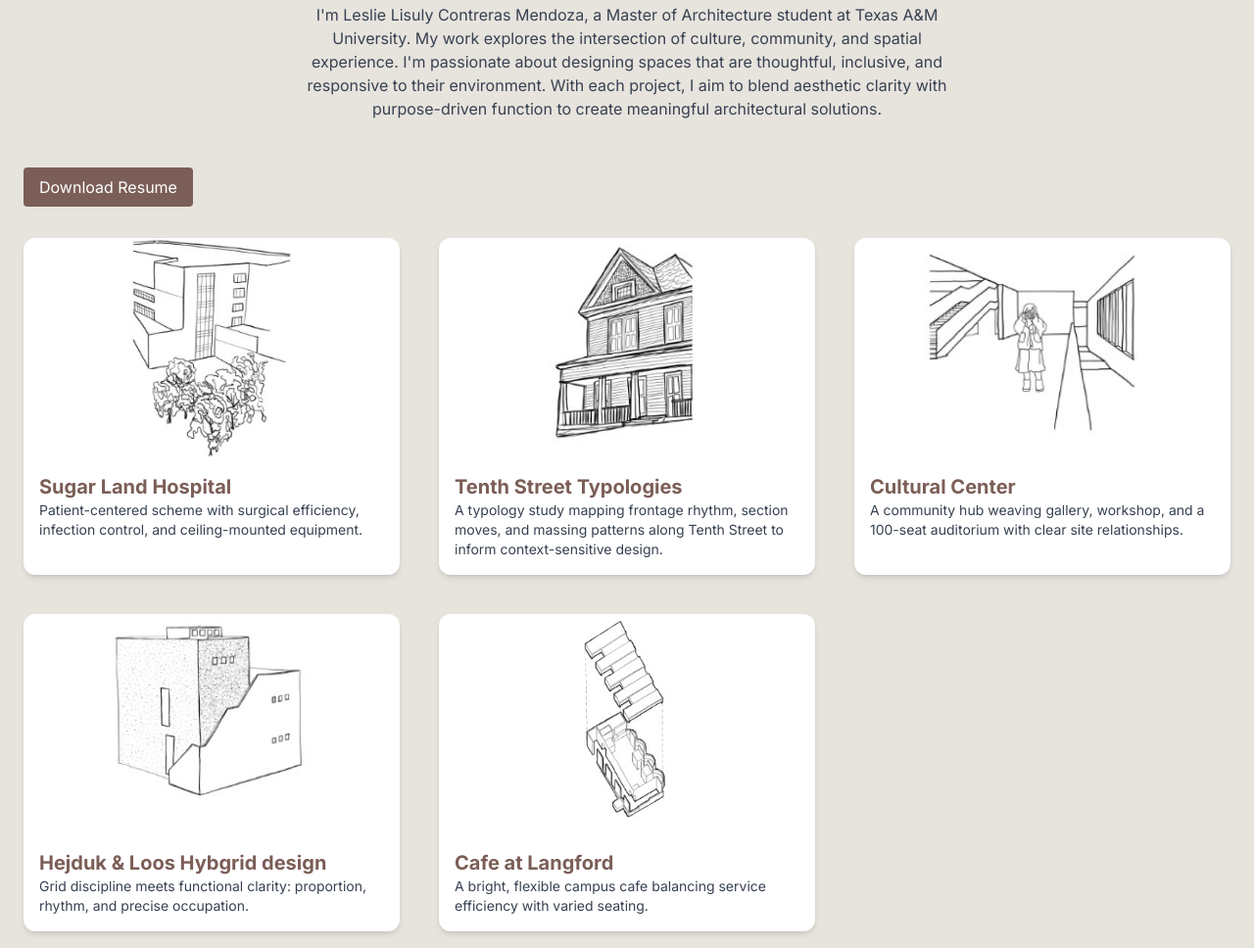
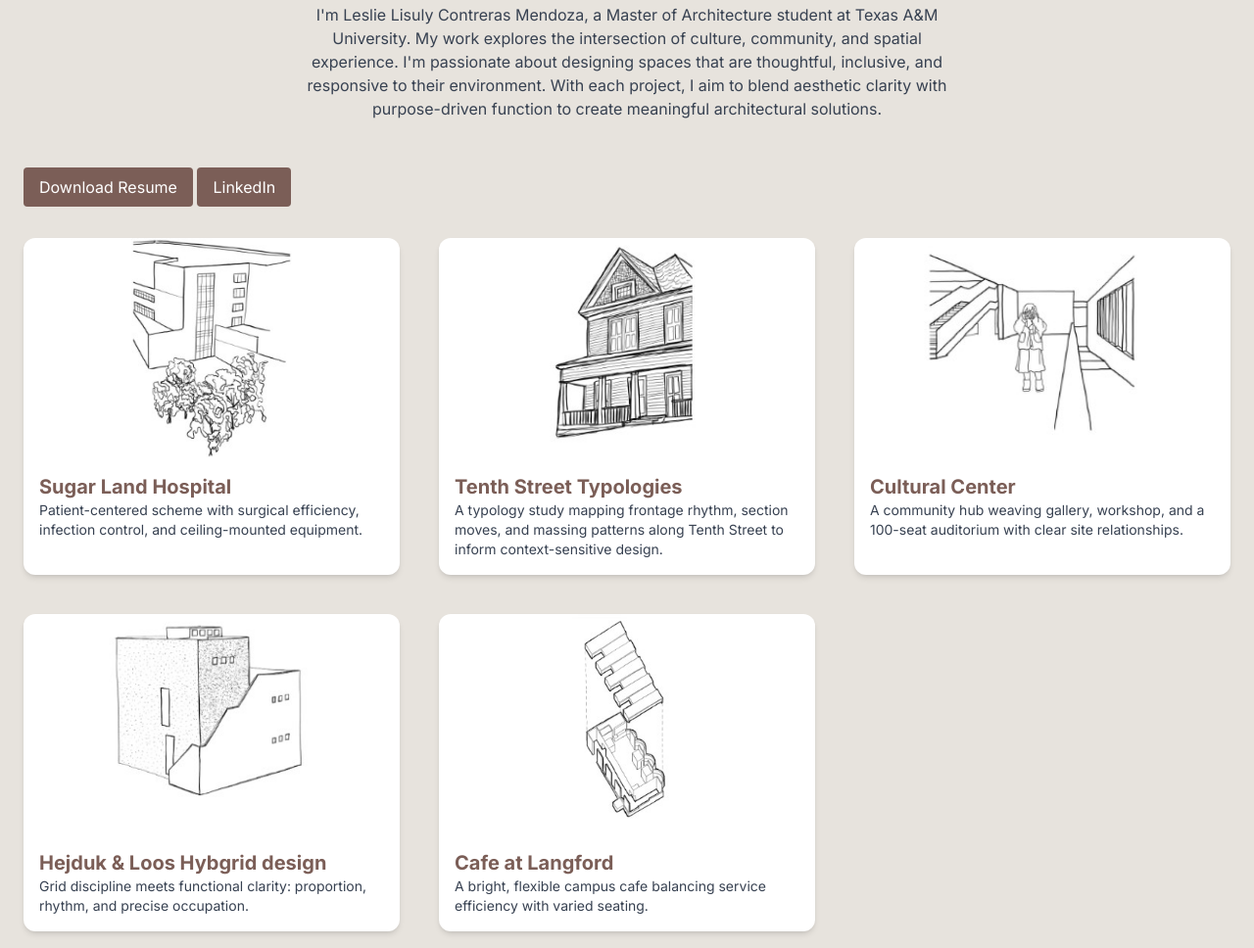
Before and after one commit to vazkezz254/leslie-contreras-portfolio, a plain HTML site: page index.html in a window 1280 px wide. Shown: the part 834-1802 px from the top of the page at 98% size. Drawn offline with nearby package versions, Linux system fonts and the light colour scheme.

Commit message:
add linkedin

```diff
--- a/index.html
+++ b/index.html
@@ -51,6 +51,9 @@
         <a href="resume.pdf" download class="inline-block bg-accent text-white px-4 py-2 rounded hover:bg-accent/90 transition mb-8">
             Download Resume
           </a>
+          <a href="https://www.linkedin.com/in/leslie-lisuly-contreras-518b94236" class="inline-block bg-accent text-white px-4 py-2 rounded hover:bg-accent/90 transition mb-8">
+            LinkedIn
+          </a>
 
         <div class="grid gap-10 md:grid-cols-2 lg:grid-cols-3">
           <!-- Project Card Template -->
```
